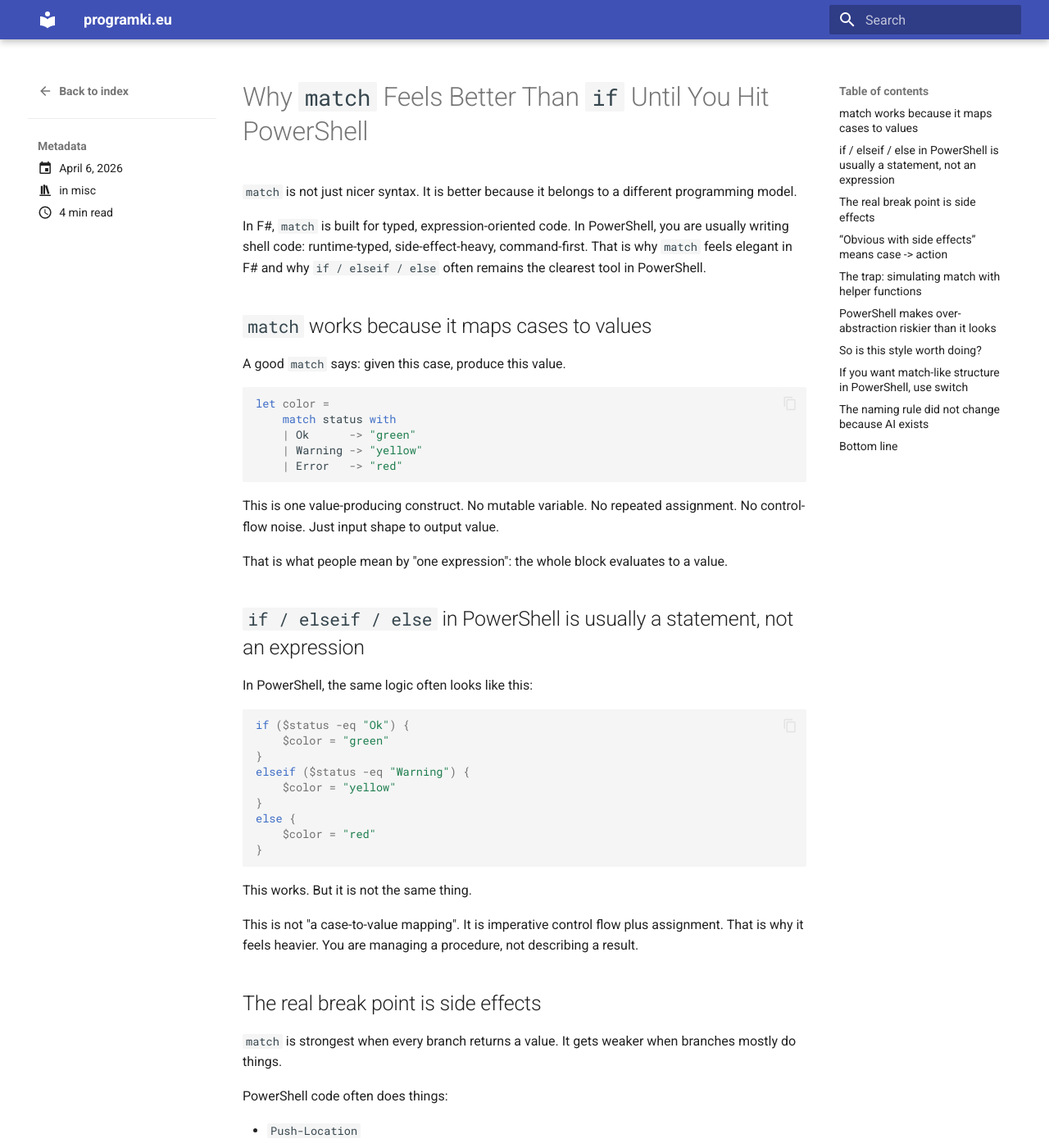
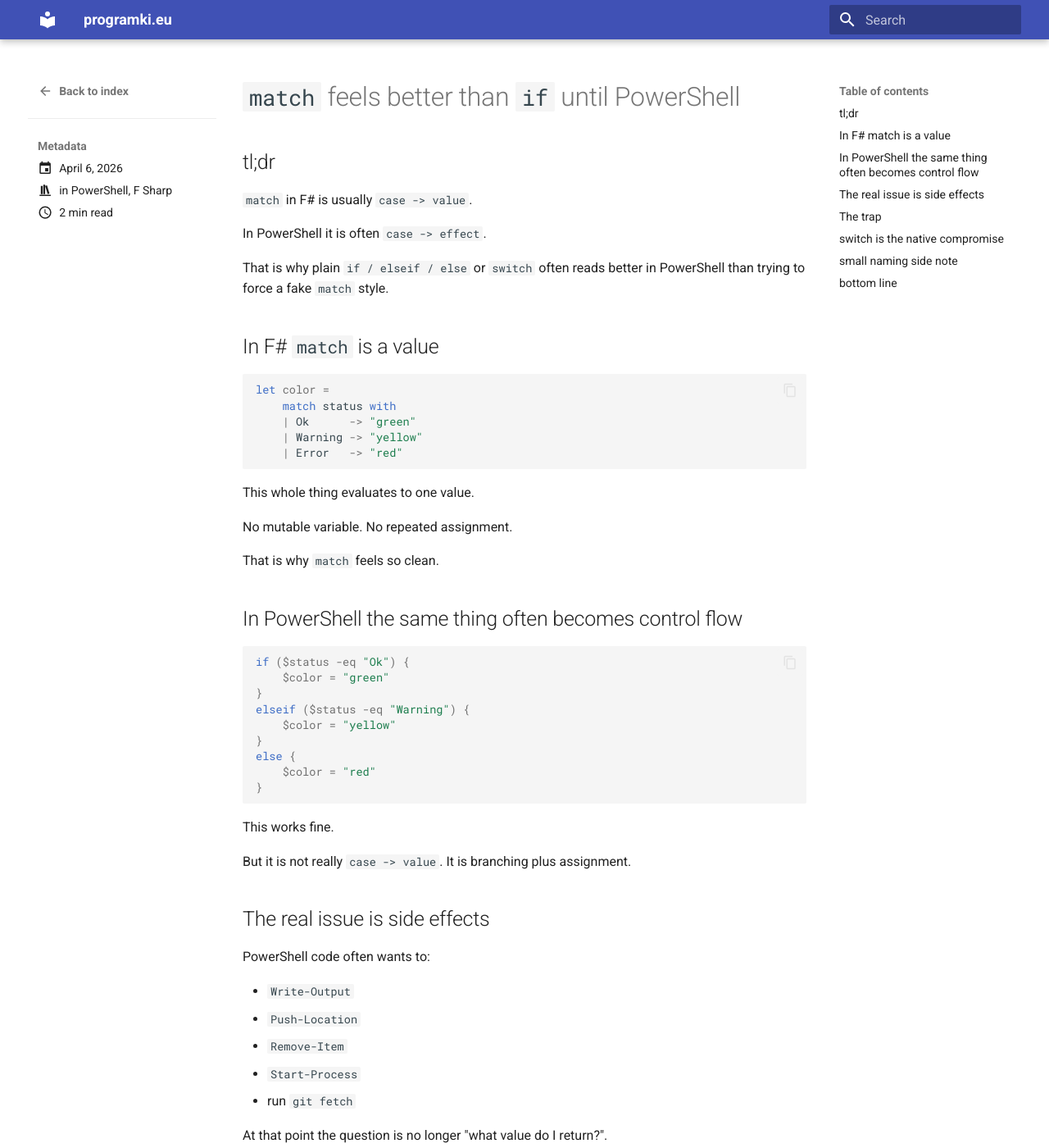
Before and after one commit to inwenis/blog, an MkDocs documentation site: the page built from docs/posts/post33.md, in a window 1280 px wide and 1400 px high. Shown: the whole window at 82% size. Built offline with MkDocs 1.6.1 and Material for MkDocs 9.7.7, drawn with Linux system fonts in a browser that asks for light colours; some of the changed text lies outside the part shown.

Commit message:
Rewrite post33 in blog style

````diff
--- a/docs/posts/post33.md
+++ b/docs/posts/post33.md
@@ -2,19 +2,21 @@
 draft: false
 date: 2026-04-06
 categories:
-  - misc
+  - PowerShell
+  - F Sharp
 ---
 
-# Why `match` Feels Better Than `if` Until You Hit PowerShell
+# `match` feels better than `if` until PowerShell
 
-`match` is not just nicer syntax. It is better because it belongs to a different programming model.
+## tl;dr
 
-In F#, `match` is built for typed, expression-oriented code. In PowerShell, you are usually writing shell code: runtime-typed, side-effect-heavy, command-first. That is why `match` feels
-elegant in F# and why `if / elseif / else` often remains the clearest tool in PowerShell.
+`match` in F# is usually `case -> value`.
 
-## `match` works because it maps cases to values
+In PowerShell it is often `case -> effect`.
 
-A good `match` says: given this case, produce this value.
+That is why plain `if / elseif / else` or `switch` often reads better in PowerShell than trying to force a fake `match` style.
+
+## In F# `match` is a value
 
 ```fsharp
 let color =
@@ -24,15 +26,16 @@ let color =
     | Error   -> "red"
 ```
 
-This is one value-producing construct. No mutable variable. No repeated assignment. No control-flow noise. Just input shape to output value.
+This whole thing evaluates to one value.
 
-That is what people mean by "one expression": the whole block evaluates to a value.
+No mutable variable.
+No repeated assignment.
 
-## `if / elseif / else` in PowerShell is usually a statement, not an expression
+That is why `match` feels so clean.
 
-In PowerShell, the same logic often looks like this:
+## In PowerShell the same thing often becomes control flow
 
-```powershell
+```PowerShell
 if ($status -eq "Ok") {
     $color = "green"
 }
@@ -44,25 +47,26 @@ else {
 }
 ```
 
-This works. But it is not the same thing.
+This works fine.
 
-This is not "a case-to-value mapping". It is imperative control flow plus assignment. That is why it feels heavier. You are managing a procedure, not describing a result.
+But it is not really `case -> value`.
+It is branching plus assignment.
 
-## The real break point is side effects
+## The real issue is side effects
 
-`match` is strongest when every branch returns a value. It gets weaker when branches mostly do things.
+PowerShell code often wants to:
 
-PowerShell code often does things:
-
+- `Write-Output`
 - `Push-Location`
-- `Write-Output`
 - `Remove-Item`
 - `Start-Process`
-- `git fetch`
+- run `git fetch`
 
-That changes what "readable" means.
+At that point the question is no longer "what value do I return?".
 
-```powershell
+It is "what do I do in this case?".
+
+```PowerShell
 if ($exe.Length -eq 0) {
     Write-Output "No .exe files found..."
 }
@@ -77,29 +81,16 @@ else {
 }
 ```
 
-This is not elegant in the F# sense. But it is direct. Each branch says exactly what effect happens.
+This is not elegant in the F# sense.
 
-That matters. When code is effect-heavy, the most readable form is often the one that exposes the effect immediately.
+But it is honest.
+Each branch shows the effect directly.
 
-## “Obvious with side effects” means `case -> action`
+## The trap
 
-In a shell script, branches often exist to perform different actions. In that setting, `if / elseif / else` has a real advantage: it is blunt and honest.
+When trying to make PowerShell feel more like F#, it is easy to add helpers like this:
 
-The reader sees:
-
-- if this case, write a message
-- if that case, change directory
-- otherwise, show a picker and maybe change directory
-
-There is no fake value flow around inherently imperative behavior.
-
-That is why people can reasonably prefer `if / elseif / else` in PowerShell even if they love `match` elsewhere.
-
-## The trap: simulating `match` with helper functions
-
-If you try to make PowerShell feel more like F#, the first move is usually to extract tiny branch helpers.
-
-```powershell
+```PowerShell
 function Write-NoExeFound { Write-Output "No .exe files found..." }
 function Push-ExeDirectory($exe) { Push-Location $exe.DirectoryName }
 
@@ -107,25 +98,17 @@ if     ($exe.Length -eq 0) { Write-NoExeFound }
 elseif ($exe.Length -eq 1) { Push-ExeDirectory $exe[0] }
 ```
 
-This is not automatically bad. But it is easy to add ceremony faster than clarity.
+Sometimes this is fine.
 
-You add:
+Sometimes it is just:
 
-- extra function definitions
-- extra names to learn
-- more vertical space
-- more indirection
-- more places to hide semantic mistakes
+- more names
+- more jumping around
+- more ceremony
 
-If the original logic was only three obvious cases, the abstraction tax can outweigh the readability gain.
+PowerShell also makes this riskier than it first looks because functions write to the pipeline by default.
 
-## PowerShell makes over-abstraction riskier than it looks
-
-PowerShell functions write to the pipeline by default. That means a helper that "just prints something" can accidentally become data.
-
-This is a real failure mode:
-
-```powershell
+```PowerShell
 function Write-NoExeFound { Write-Output "No .exe files found..." }
 
 $goto =
@@ -137,33 +120,15 @@ if ($null -ne $goto) {
 }
 ```
 
-Looks harmless. It is not.
+In the zero-results case `$goto` becomes `No .exe files found...`.
 
-In the zero-results case, the message becomes `$goto`. Then `Push-Location` tries to enter a directory literally named:
+Then `Push-Location` tries to go there.
 
-`No .exe files found...`
+## `switch` is the native compromise
 
-That bug is a good example of the cost of abstraction in PowerShell. The language will happily treat output as data unless you are extremely explicit.
+If you want something more match-like in PowerShell, `switch` is usually the right tool.
 
-## So is this style worth doing?
-
-Sometimes. Not always.
-
-A small refactor from shared mutable state to branch-owned behavior can be a real improvement. Moving logic closer to the branch that owns it is usually good.
-
-But do not overstate it. In a short PowerShell function, plain `if / elseif / else` is often already the right answer.
-
-Here is the honest ranking:
-
-- `if / elseif / else`: usually the most idiomatic choice for effect-heavy PowerShell
-- `switch`: the best native “match-like” compromise
-- `tiny helper-function mini-language`: sometimes readable, often more ceremony than value
-
-## If you want `match`-like structure in PowerShell, use `switch`
-
-`switch` gets you closer to case-based branching without pretending PowerShell is F#.
-
-```powershell
+```PowerShell
 switch ($exe.Length) {
     0 {
         Write-Output "No .exe files found in the current directory or its subdirectories."
@@ -185,13 +150,13 @@ switch ($exe.Length) {
 }
 ```
 
-This keeps the case-based shape while staying idiomatic for the language you are actually in.
+It keeps the case-based shape without pretending PowerShell is F#.
 
-## The naming rule did not change because AI exists
+## small naming side note
 
-AI does not make long names automatically better.
+AI does not change naming rules.
 
-The rule is still simple: use the shortest name that is unambiguous in local context.
+Use the shortest name that is unambiguous in local context.
 
 Good:
 
@@ -201,19 +166,10 @@ Good:
 
 Bad:
 
-- names that restate obvious local context without removing ambiguity
+- names that restate obvious context without adding clarity
 
-Tooling makes longer names cheaper than they used to be. It does not make overdescribed code good.
+## bottom line
 
-## Bottom line
-
-`match` feels better because it is a case-to-value expression. That is a real strength, not aesthetic hype.
-
-But PowerShell is not built around that model. It is built around commands, pipelines, and side effects.
-
-So the practical rule is:
-
-- when branches return values, `match` is hard to beat
-- when branches perform effects, plain branching is often the clearest form
-- use helpers when they isolate meaningful logic
-- do not invent a fake F# on top of PowerShell just because the syntax looks cleaner
+- when code is `case -> value`, `match` is hard to beat
+- when code is `case -> effect`, plain branching is often clearer
+- in PowerShell, `switch` is usually a better match-like tool than helper-function gymnastics
````
